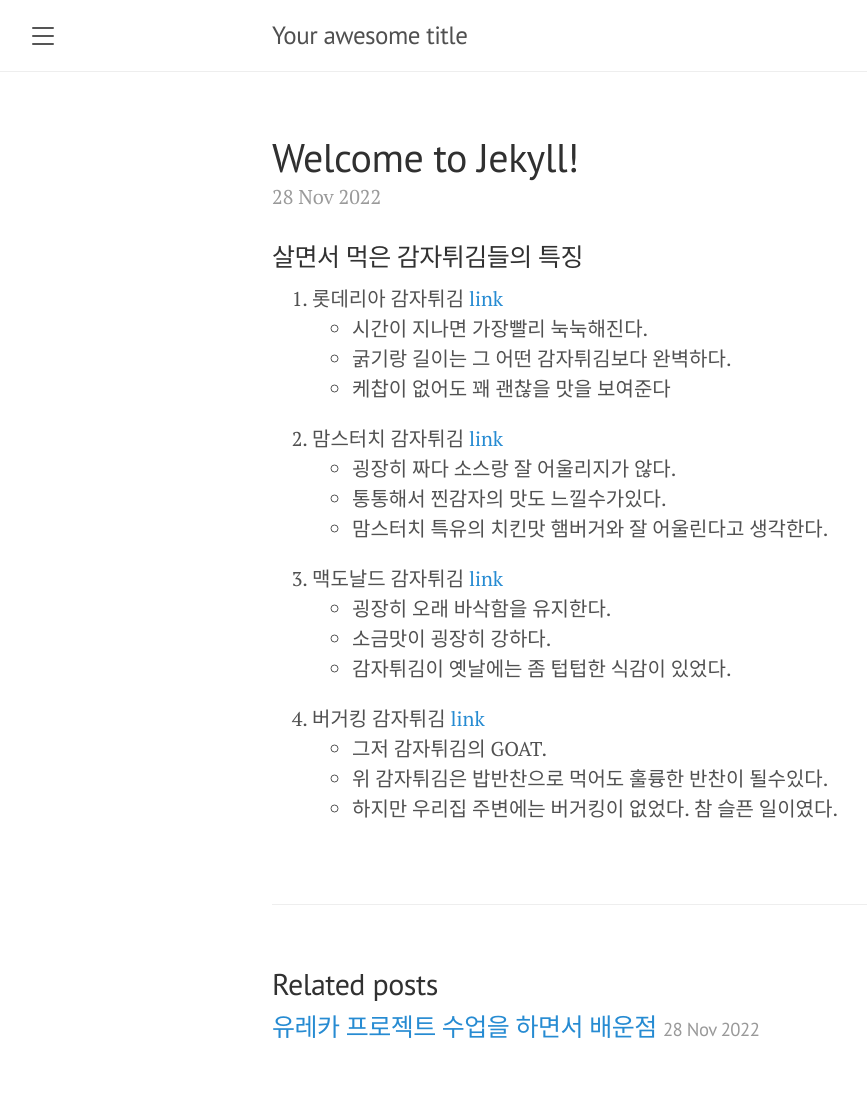
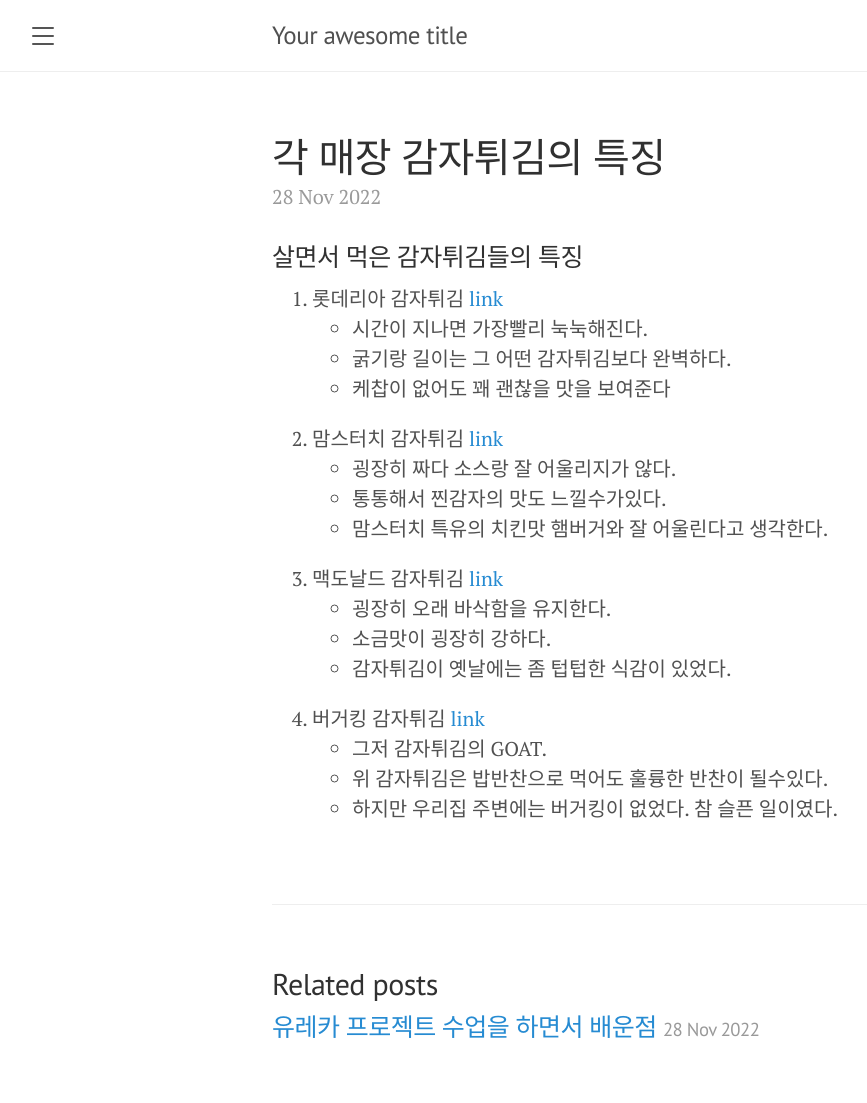
Before and after one commit to ShinMinCan/ShinMinCan.github.io, a Jekyll site: the page built from _posts/2022-11-29-future.markdown, in a window 1280 px wide. Shown: the whole page, without its empty margins (8-875 px from the left). Built offline with Jekyll 4.4.1, drawn with Linux system fonts in a browser that asks for light colours; comment, search, counter and statistics services are not loaded.

```diff
--- a/_posts/2022-11-29-future.markdown
+++ b/_posts/2022-11-29-future.markdown
@@ -1,6 +1,6 @@
 ---
 layout: post
-title:  "Welcome to Jekyll!"
+title:  "각 매장 감자튀김의 특징"
 date:   2022-11-29 03:04:34 +0900
 categories: jekyll update
 comments: true
```
